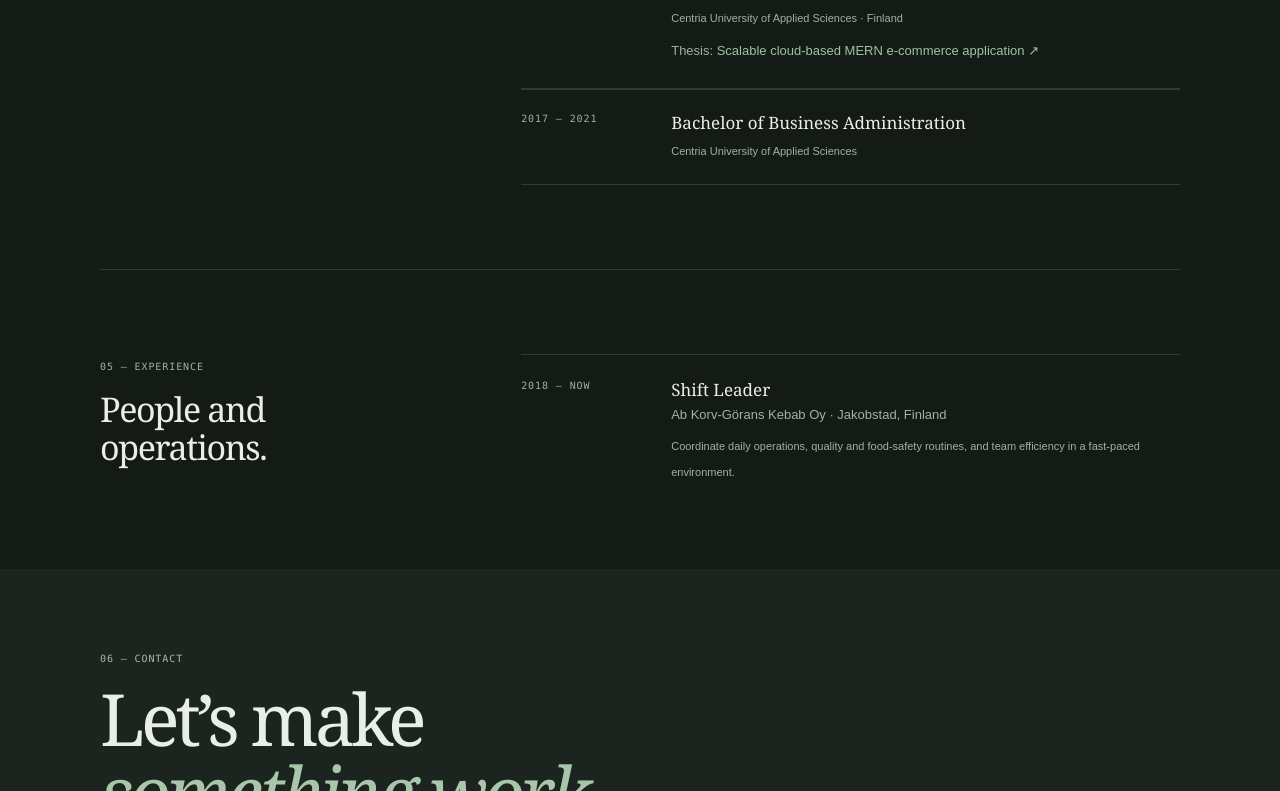
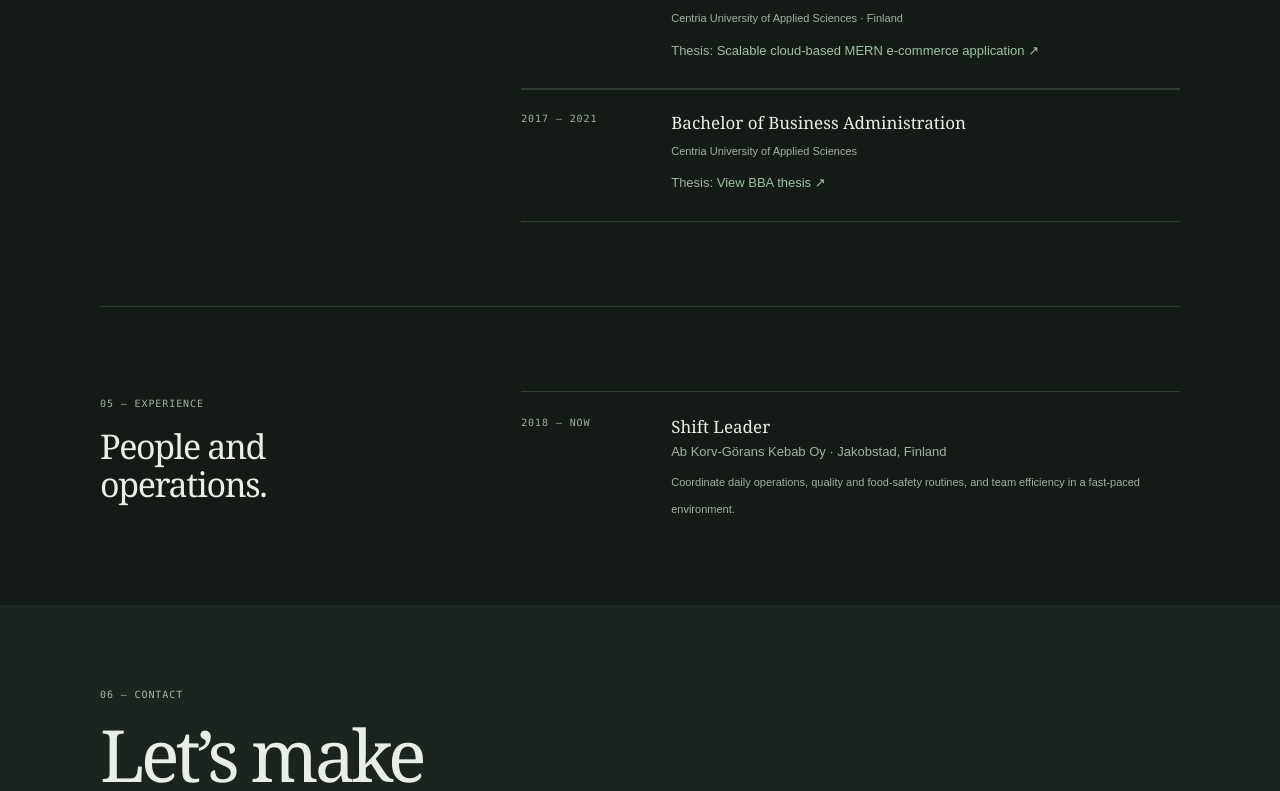
Before and after one commit to ud4uddav/Portfolio, a React (Vite) app: page / in a window 1280 px wide. Shown: the part 2749-3540 px from the top of the page. Built offline with nearby package versions, Linux system fonts and the light colour scheme.

Commit message:
Link BBA thesis in education

```diff
--- a/src/main.jsx
+++ b/src/main.jsx
@@ -53,7 +53,7 @@ function App() {
 
       <section className="section wrap section-grid" id="education">
         <div><p className="section-label">04 — EDUCATION</p><h2 className="section-title">The foundation.</h2></div>
-        <div className="education-list"><div className="education"><span className="year">2022 — 2026</span><div><h3>Bachelor of Engineering</h3><p>Information Technology</p><span className="school">Centria University of Applied Sciences · Finland</span><p className="thesis">Thesis: <a href="https://urn.fi/URN:NBN:fi:amk-2026060220628" target="_blank" rel="noreferrer">Scalable cloud-based MERN e-commerce application ↗</a></p></div><span className="badge">Graduated</span></div><div className="education"><span className="year">2017 — 2021</span><div><h3>Bachelor of Business Administration</h3><span className="school">Centria University of Applied Sciences</span></div></div></div>
+        <div className="education-list"><div className="education"><span className="year">2022 — 2026</span><div><h3>Bachelor of Engineering</h3><p>Information Technology</p><span className="school">Centria University of Applied Sciences · Finland</span><p className="thesis">Thesis: <a href="https://urn.fi/URN:NBN:fi:amk-2026060220628" target="_blank" rel="noreferrer">Scalable cloud-based MERN e-commerce application ↗</a></p></div><span className="badge">Graduated</span></div><div className="education"><span className="year">2017 — 2021</span><div><h3>Bachelor of Business Administration</h3><span className="school">Centria University of Applied Sciences</span><p className="thesis">Thesis: <a href="https://urn.fi/URN:NBN:fi:amk-2021052510913" target="_blank" rel="noreferrer">View BBA thesis ↗</a></p></div></div></div>
       </section>
 
       <section className="section wrap section-grid" id="experience">
```
